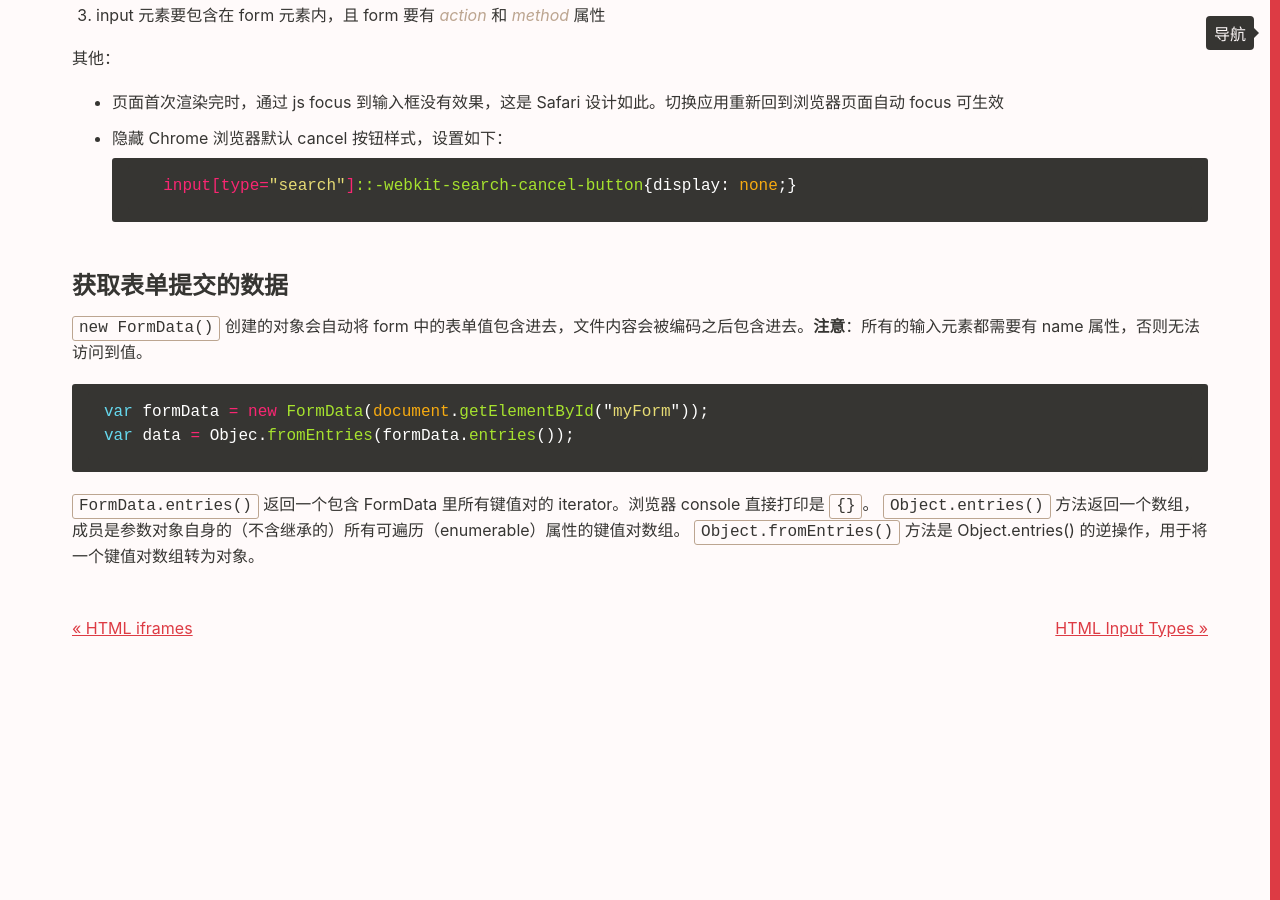
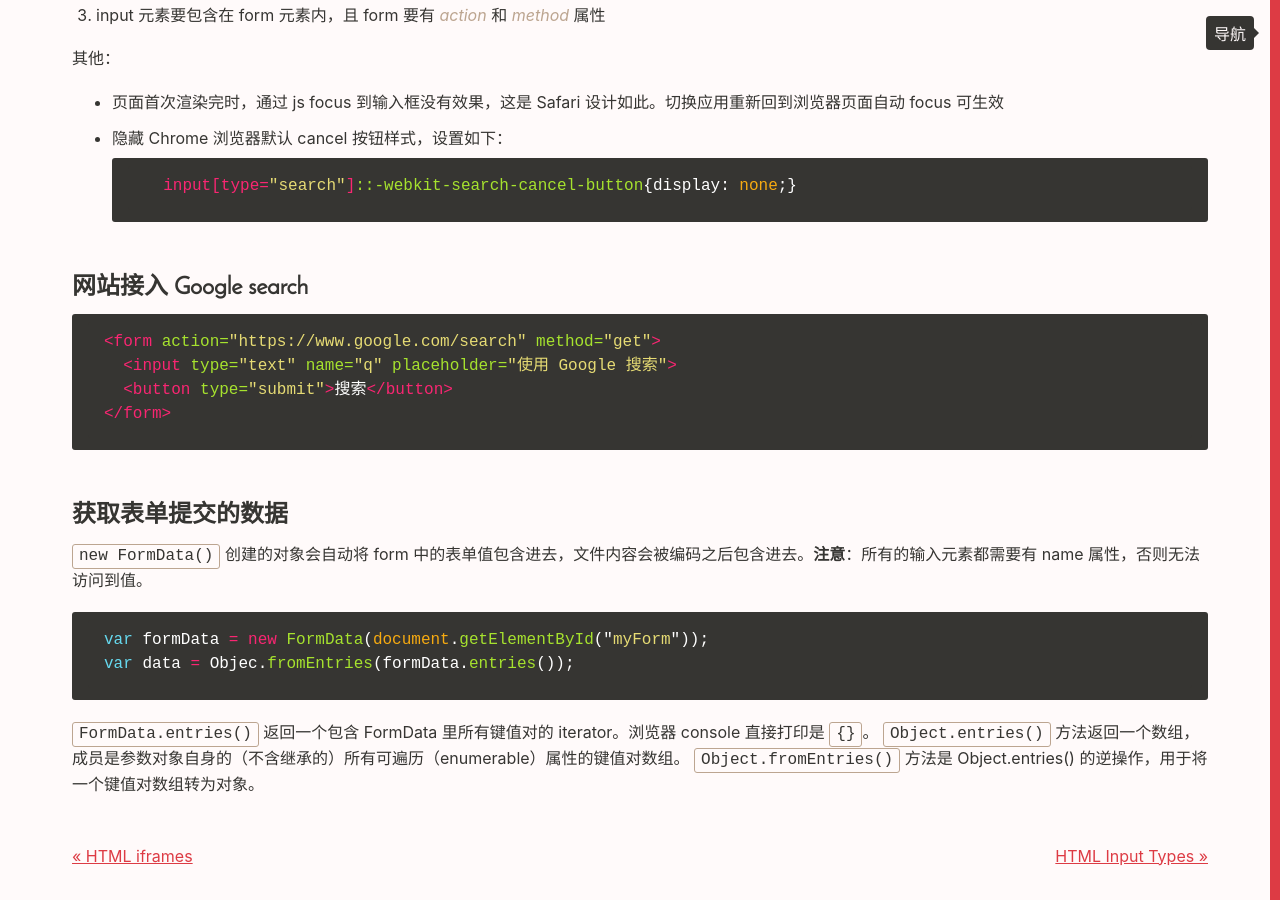
Before and after one commit to Vivi-wu/dive-into-web, a Jekyll site: the page built from _posts/2014-04-20-HTML-Forms-and-Form-Elements.markdown, in a window 1280 px wide and 900 px high, scrolled down 6902 px. Built offline with Jekyll 4.4.1, drawn with Linux system fonts in a browser that asks for light colours.

Commit message:
add form exemple，algo

````diff
--- a/_posts/2014-04-03-HTML-Basic-Tags-Elements.markdown
+++ b/_posts/2014-04-03-HTML-Basic-Tags-Elements.markdown
@@ -4,7 +4,7 @@ category: HTML
 ---
 ## What is HTML?
 
-HTML is a **markup** language for **describing** web documents. 它是一种用于描述网页文件的标记语言。
+HTML is a **markup** language for **describing** web documents. HTML不是一种编程语言，而是一种用于描述网页文件的标记语言。
 
 + HTML stands for **H**yper **T**ext **M**arkup **L**anguage, a markup language is a set of markup tags
 + 每一个标签描述了 HTML 文件的内容
--- a/_posts/2014-04-20-HTML-Forms-and-Form-Elements.markdown
+++ b/_posts/2014-04-20-HTML-Forms-and-Form-Elements.markdown
@@ -267,6 +267,15 @@ The size of a text area can be specified by the _cols_ and _rows_ attributes, or
     input[type="search"]::-webkit-search-cancel-button{display: none;}
     ```
 
+### 网站接入 Google search
+
+```html
+<form action="https://www.google.com/search" method="get">
+  <input type="text" name="q" placeholder="使用 Google 搜索">
+  <button type="submit">搜索</button>
+</form>
+```
+
 ### 获取表单提交的数据
 
 `new FormData()` 创建的对象会自动将 form 中的表单值包含进去，文件内容会被编码之后包含进去。**注意**：所有的输入元素都需要有 name 属性，否则无法访问到值。
--- a/_posts/2024-05-10-Algorithms.markdown
+++ b/_posts/2024-05-10-Algorithms.markdown
@@ -127,8 +127,8 @@ Else
 表示可能要计数的上限，通常用来考虑**最差的情况**worst case。运行效率从高到低依次为：
 
 + O(1)：常数时间（并不是说只需要一步，而是指不论规模多大，某件事只需执行一步或一定数量的步骤），如：打印。
-+ O(logn)：Binary search。
-+ O(n)：Linear search。
++ O(logn)：Binary search、Binary search tree（二叉搜索树）。
++ O(n)：Linear search、Hash table/dictionary 的查找。
 + O(nlogn)：Merge sort。
 + O(n^2)：n个人做n件事，如：Selection sort、冒泡排序。
 
````
Also changed, not shown: other parts of _posts/2024-05-10-Algorithms.markdown (+1 -1 lines).
